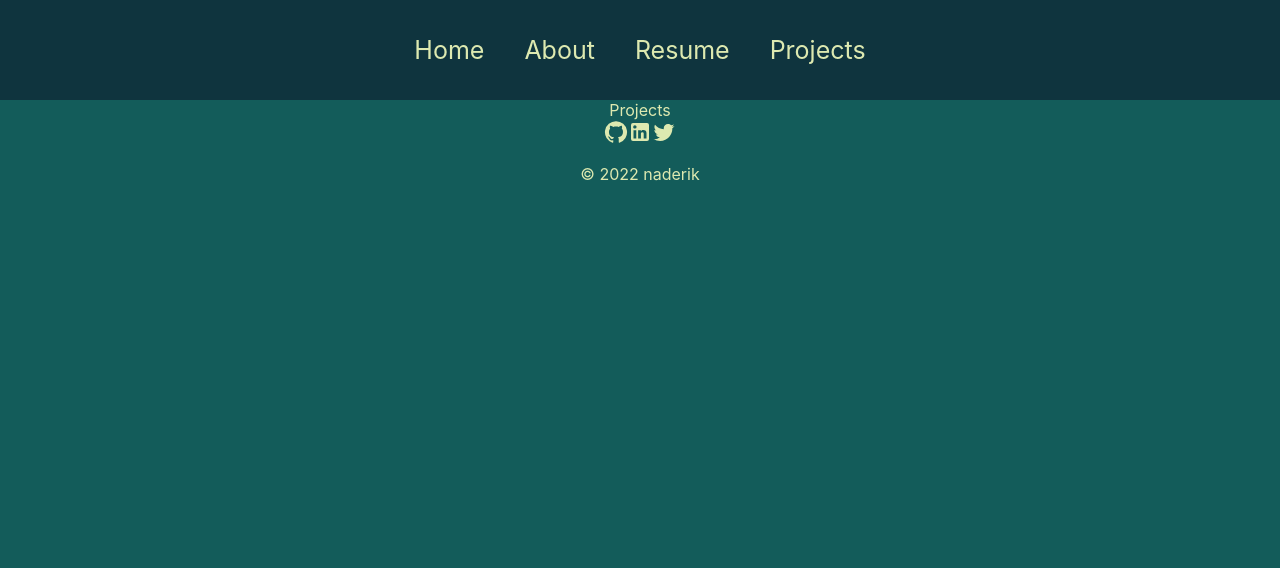
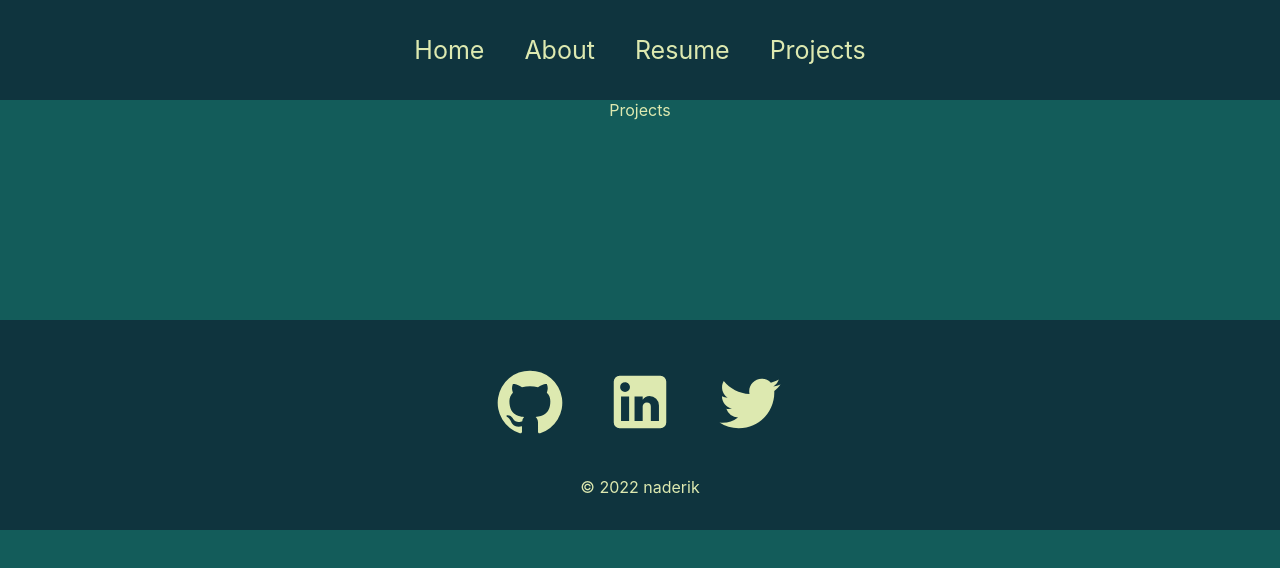
Before and after one commit to naderik/react-e-portfolio, a React (Create React App) app: page /projects in a window 1280 px wide. Shown: the top 568 px of the page. Built offline with nearby package versions, Linux system fonts and the light colour scheme.

Commit message:
small fix

```diff
--- a/src/components/Footer.js
+++ b/src/components/Footer.js
@@ -2,12 +2,12 @@ import React from 'react'
 import GitHubIcon from '@mui/icons-material/GitHub';
 import LinkedInIcon from '@mui/icons-material/LinkedIn';
 import TwitterIcon from '@mui/icons-material/Twitter';
-
+import '../styles/Footer.css'
 
 function Footer() {
     return (
         <div className='footer'>
-            <div>
+            <div className='socialMedia'>
                 <GitHubIcon />
                 <LinkedInIcon />
                 <TwitterIcon />
```
